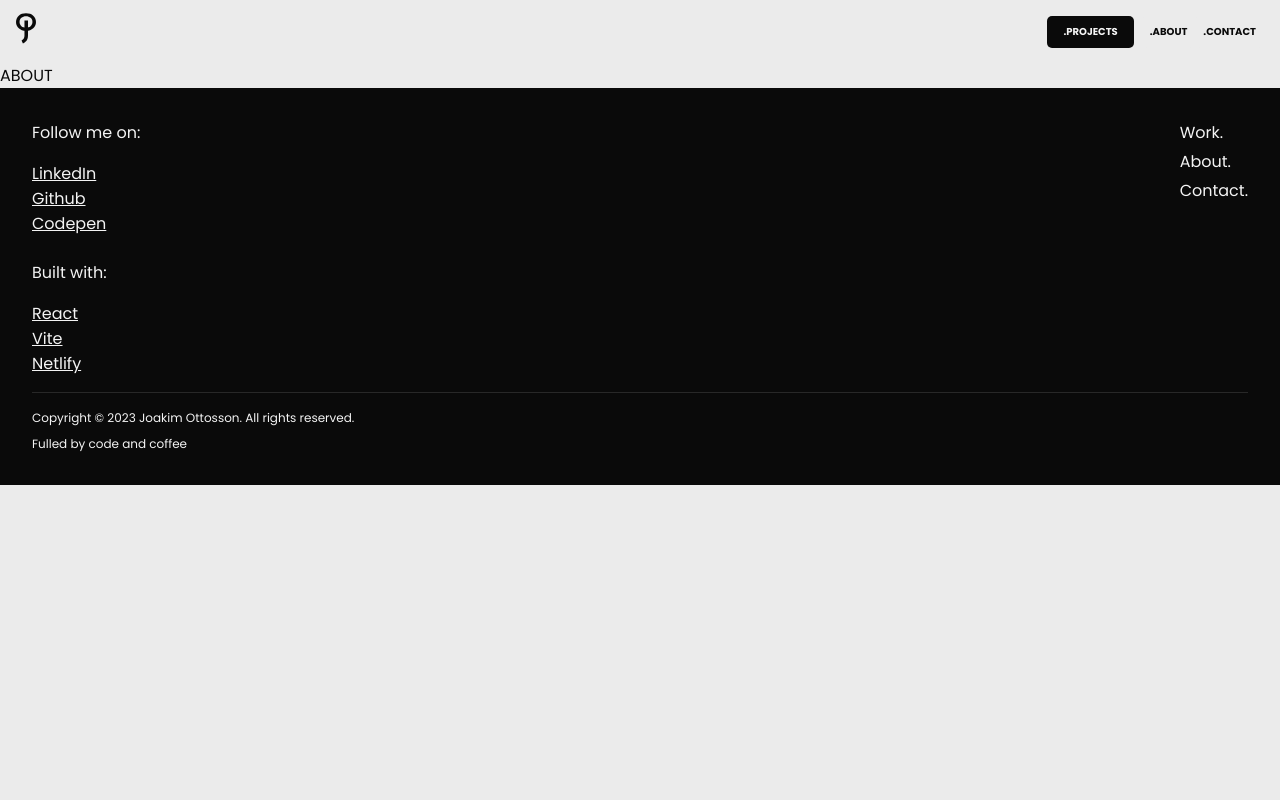
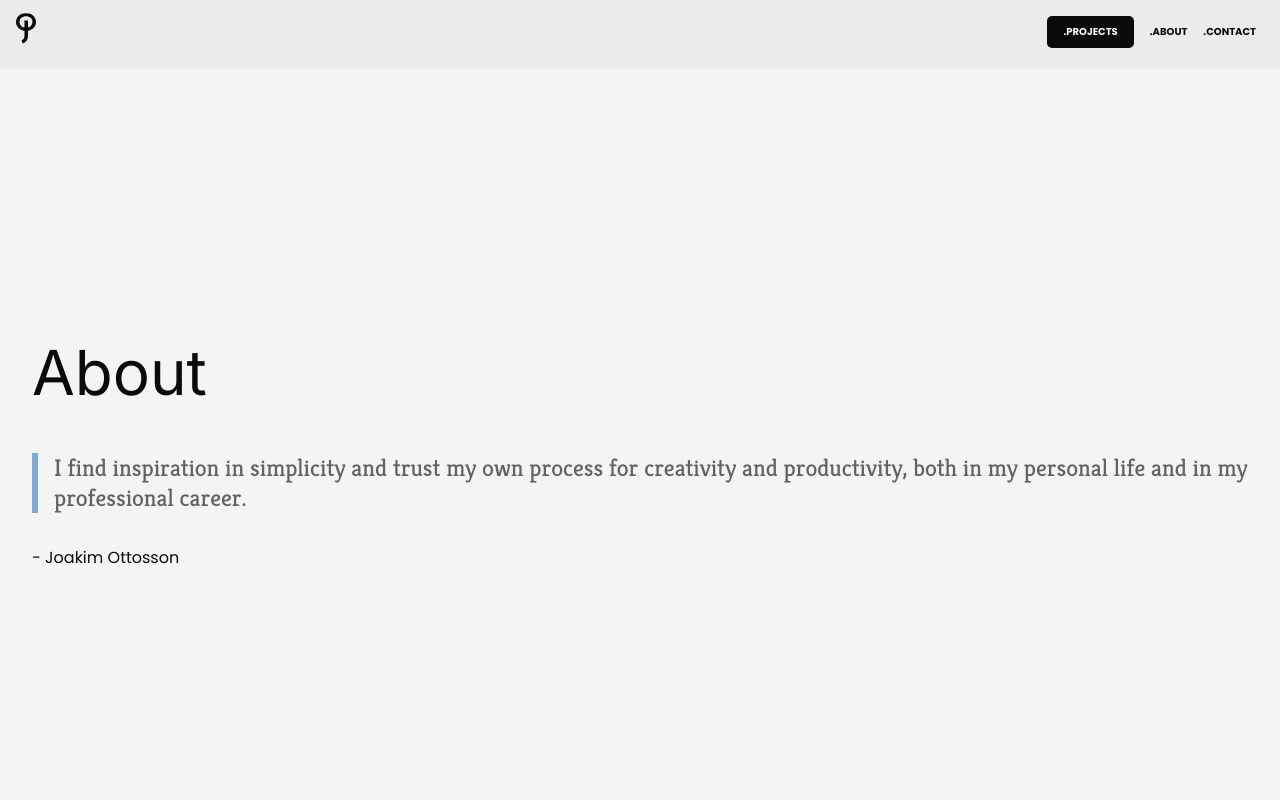
Before and after one commit to devjoppe/mi-cv-update, a React (Vite) app: page /about in a window 1280 px wide. Shown: the top 800 px of the page. Built offline with nearby package versions, Linux system fonts and the light colour scheme.

Commit message:
Added the about page files and json data

```diff
--- /dev/null
+++ b/src/data/aboutpage.json
@@ -0,0 +1,34 @@
+[
+  {
+    "id": 1,
+    "title": "About",
+    "kicker": "I find inspiration in simplicity and trust my own process for creativity and productivity, both in my personal life and in my professional career.",
+    "extra": [],
+    "user": "Joakim Ottosson"
+  },
+  {
+    "id": 2,
+    "title": "Selected projects",
+    "kicker": "These projects aim to showcase my skills as a frontend developer.",
+    "extra": [
+      {
+        "data": "I feel comfortable following requirements specifications, but I am also able to develop my own design concepts when needed."
+      }
+    ],
+    "user": ""
+  },
+  {
+    "id": 3,
+    "title": "Freelance projects",
+    "kicker": "Do you need someone to help you get started with your web project? Contact me, and I'm confident we can find a solution.",
+    "extra": [],
+    "user": ""
+  },
+  {
+    "id": 4,
+    "title": "What I use?",
+    "kicker": "In development, I prefer the following technologies. However, my aspiration is to continuously learn new techniques and expand my knowledge to keep evolving as a developer.",
+    "extra": [],
+    "user": ""
+  }
+]
--- a/src/pages/AboutPage/AboutPage.tsx
+++ b/src/pages/AboutPage/AboutPage.tsx
@@ -1,8 +1,25 @@
+// Page data
+import about from '../../data/aboutpage.json'
+
 const AboutPage = () => {
     return(
-        <div>
-            ABOUT
-        </div>
+        <>
+            <section className="light-shade top-section">
+                <div className="section-content-wrapper">
+                    {about && about.filter(item => item.id === 1).map(data  => (
+                        <div key={data.id}>
+                            <h1>{data.title}</h1>
+                            <span className="subtitle">
+                                {data.kicker}
+                            </span>
+                            <span className="quote-by">
+                                - {data.user}
+                            </span>
+                        </div>
+                    ))}
+                </div>
+            </section>
+        </>
     )
 }
 
```
